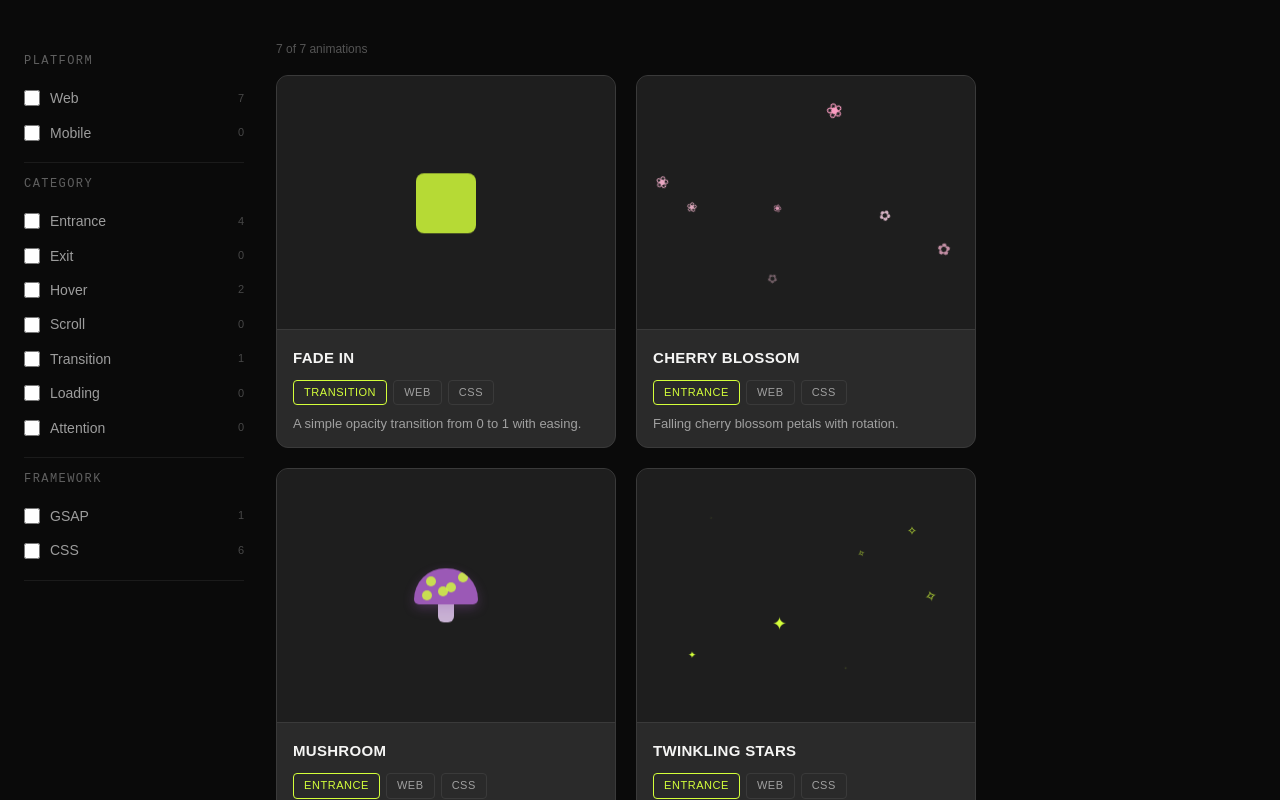
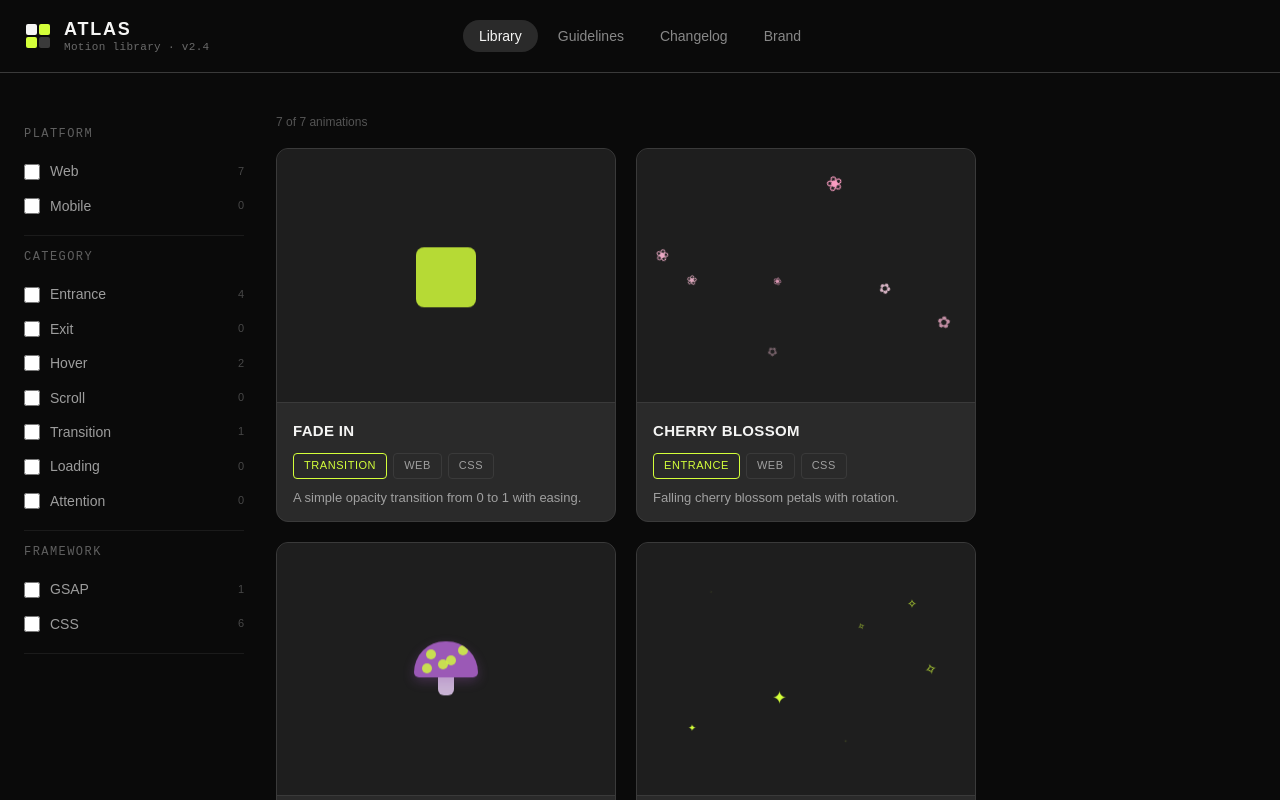
Before and after one commit to kucar37/owow-atlas, a React (Vite) app: page / in a window 1280 px wide. Shown: the top 800 px of the page. Built offline with nearby package versions, Linux system fonts and the light colour scheme; a web font is replaced by a local one.

Commit message:
Add navbar

```diff
--- a/src/App.jsx
+++ b/src/App.jsx
@@ -9,6 +9,7 @@ import TwinklingStars from './components/Animations/TwinklingStars';
 import BounceCards from './components/Animations/BounceCards';
 import DecryptedTextDemo from './components/Animations/DecryptedText';
 import ScrambledTextDemo from './components/Animations/ScrambledText';
+import Navbar from './components/Navbar/Navbar';
 
 const ANIMATIONS = [
   {
@@ -95,8 +96,10 @@ export default function App() {
   }, [filters]);
 
   return (
+    <div className={styles.page}>
+      <Navbar />
+
       <div className={styles.layout}>
-
         <FilterSidebar
           animations={ANIMATIONS}
           filters={filters}
@@ -122,7 +125,7 @@ export default function App() {
             ))}
           </div>
         </main>
-
+      </div>
     </div>
   );
 }
--- /dev/null
+++ b/src/components/Navbar/Navbar.jsx
@@ -0,0 +1,52 @@
+import { useState } from 'react';
+import styles from './Navbar.module.css';
+
+// Navigation links shown in the center of the bar
+const NAV_LINKS = ['Library', 'Guidelines', 'Changelog', 'Brand'];
+
+export default function Navbar() {
+  // Tracks which link is currently active.
+  // When routing is added later, this can be replaced by the router state.
+  const [active, setActive] = useState('Library');
+
+  return (
+    <nav className={styles.navbar}>
+
+      {/* ---- Brand / logo ---- */}
+      <div className={styles.brand}>
+        <LogoMark />
+        <div className={styles.brandText}>
+          <span className={styles.brandName}>ATLAS</span>
+          <span className={styles.brandSub}>Motion library · v2.4</span>
+        </div>
+      </div>
+
+      {/* ---- Center navigation links ---- */}
+      <div className={styles.links}>
+        {NAV_LINKS.map((link) => (
+          <button
+            key={link}
+            className={`${styles.link} ${active === link ? styles.linkActive : ''}`}
+            onClick={() => setActive(link)}
+            aria-current={active === link ? 'page' : undefined}
+          >
+            {link}
+          </button>
+        ))}
+      </div>
+
+    </nav>
+  );
+}
+
+/* ---- Logo mark: a 2x2 grid of squares (inline SVG, no dependency) ---- */
+function LogoMark() {
+  return (
+    <svg width="28" height="28" viewBox="0 0 28 28" fill="none" aria-hidden="true">
+      <rect x="2"  y="2"  width="11" height="11" rx="2" fill="#F5F5F4" />
+      <rect x="15" y="2"  width="11" height="11" rx="2" fill="#D4FF3A" />
+      <rect x="2"  y="15" width="11" height="11" rx="2" fill="#D4FF3A" />
+      <rect x="15" y="15" width="11" height="11" rx="2" fill="#3A3A3A" />
+    </svg>
+  );
+}
--- /dev/null
+++ b/src/components/Navbar/Navbar.module.css
@@ -0,0 +1,81 @@
+.navbar {
+  position: relative;
+  display: flex;
+  align-items: center;
+  justify-content: space-between;
+  padding: 18px 24px;
+  border-bottom: 1px solid #3A3A3A;
+}
+
+/* ---- Brand ---- */
+.brand {
+  display: flex;
+  align-items: center;
+  gap: 12px;
+}
+
+.brandText {
+  display: flex;
+  flex-direction: column;
+  line-height: 1.25;
+}
+
+.brandName {
+  font-size: 18px;
+  font-weight: 700;
+  letter-spacing: 0.1em;
+  text-transform: uppercase;
+  color: #F5F5F4;
+}
+
+.brandSub {
+  font-family: monospace;
+  font-size: 11px;
+  letter-spacing: 0.03em;
+  color: #6A6A6A;
+}
+
+/* ---- Center links ---- */
+/* Absolutely centered so the links stay in the middle of the bar
+   regardless of how wide the brand on the left becomes. */
+.links {
+  position: absolute;
+  left: 50%;
+  transform: translateX(-50%);
+  display: flex;
+  gap: 4px;
+}
+
+.link {
+  padding: 8px 16px;
+  background: none;
+  border: none;
+  border-radius: 999px;
+  font-family: inherit;
+  font-size: 14px;
+  color: #888;
+  cursor: pointer;
+  transition: color 0.15s ease, background 0.15s ease;
+}
+.link:hover {
+  color: #F5F5F4;
+}
+.linkActive {
+  color: #F5F5F4;
+  background: #2A2A2A;
+}
+
+/* ---- Responsive ---- */
+@media (max-width: 768px) {
+  .navbar {
+    flex-direction: column;
+    gap: 14px;
+    padding: 16px;
+  }
+  .links {
+    position: static;
+    transform: none;
+    flex-wrap: wrap;
+    justify-content: center;
+  }
+}
```
Lines whose indentation alone changed are shown as unchanged.
